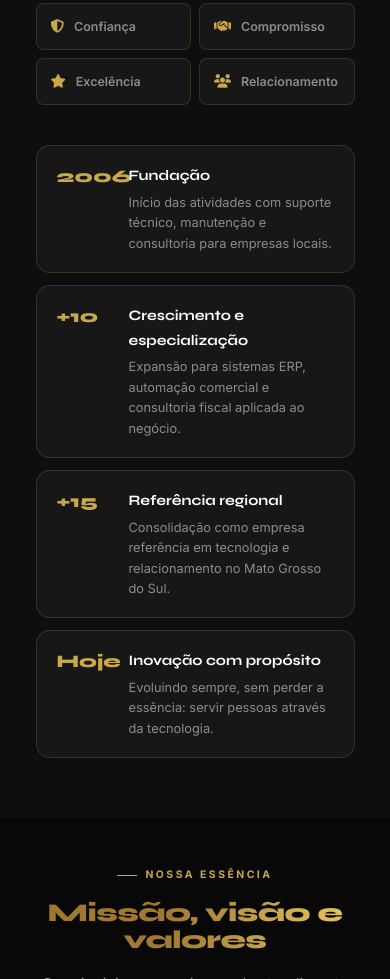
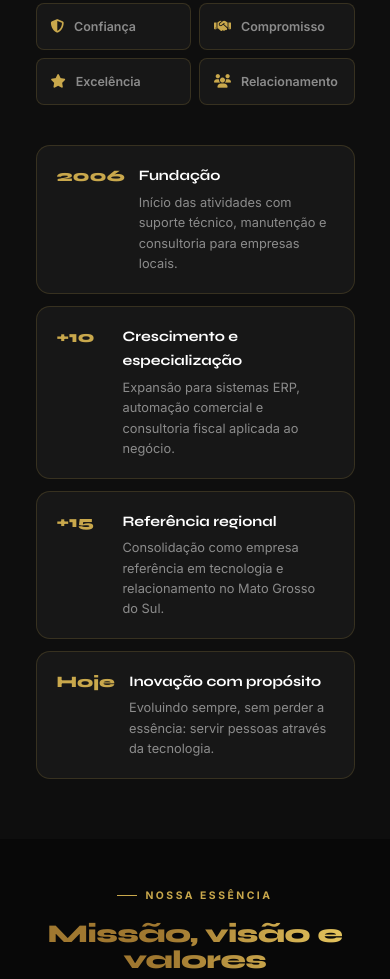
Before and after one commit to DevZipMateus/info-solucao, a plain HTML site: page index.html in a window 390 px wide. Shown: the part 1985-2964 px from the top of the page. Drawn offline with Linux system fonts and the light colour scheme; a script that the page names is missing.

Commit message:
fix: tl-year nunca quebra linha — flex-direction row + nowrap + white-space

```diff
--- a/index.html
+++ b/index.html
@@ -248,12 +248,12 @@
     .pillar span { font-size: .78rem; font-weight: 600; color: var(--txt-2); }
     /* Timeline lado direito */
     .timeline { display: flex; flex-direction: column; gap: 0; }
-    .tl-item { display: flex; align-items: flex-start; gap: 20px; padding: 24px 28px; border: 1px solid var(--border); border-radius: var(--r); background: var(--glass); margin-bottom: 12px; transition: border-color .25s, box-shadow .25s; }
+    .tl-item { display: flex; flex-direction: row; flex-wrap: nowrap; align-items: flex-start; gap: 20px; padding: 24px 28px; border: 1px solid var(--border); border-radius: var(--r); background: var(--glass); margin-bottom: 12px; transition: border-color .25s, box-shadow .25s; }
     .tl-item:hover { border-color: var(--border-h); box-shadow: var(--glow); }
-    .tl-year { font-family: var(--ff); font-size: 1.4rem; font-weight: 800; color: var(--ouro); flex-shrink: 0; min-width: 68px; width: 68px; line-height: 1.2; padding-top: 2px; }
-    .tl-body { flex: 1; min-width: 0; }
+    .tl-year { font-family: var(--ff); font-size: 1.3rem; font-weight: 800; color: var(--ouro); flex: 0 0 auto; white-space: nowrap; line-height: 1.3; padding-top: 2px; min-width: 52px; }
+    .tl-body { flex: 1 1 0; min-width: 0; overflow: hidden; }
     .tl-body h4 { font-family: var(--ff); font-size: .9rem; font-weight: 700; color: #fff; margin-bottom: 4px; }
-    .tl-body p  { font-size: .8rem; color: var(--txt-2); line-height: 1.6; overflow-wrap: break-word; }
+    .tl-body p  { font-size: .8rem; color: var(--txt-2); line-height: 1.6; overflow-wrap: break-word; word-break: break-word; }
 
     /* ── MVV ── */
     #valores { padding: 120px 0; background: var(--bg); }
@@ -466,8 +466,8 @@
       /* Sobre */
       .sobre-year    { font-size: clamp(3rem, 16vw, 4.5rem); }
       .sobre-pillars { grid-template-columns: 1fr 1fr; gap: 8px; }
-      .tl-item       { padding: 18px 20px; gap: 16px; }
-      .tl-year       { font-size: 1.1rem; min-width: 56px; width: 56px; }
+      .tl-item       { padding: 18px 20px; gap: 14px; }
+      .tl-year       { font-size: 1rem; }
 
       /* MVV */
       .mvv-cards  { gap: 10px; }
```
